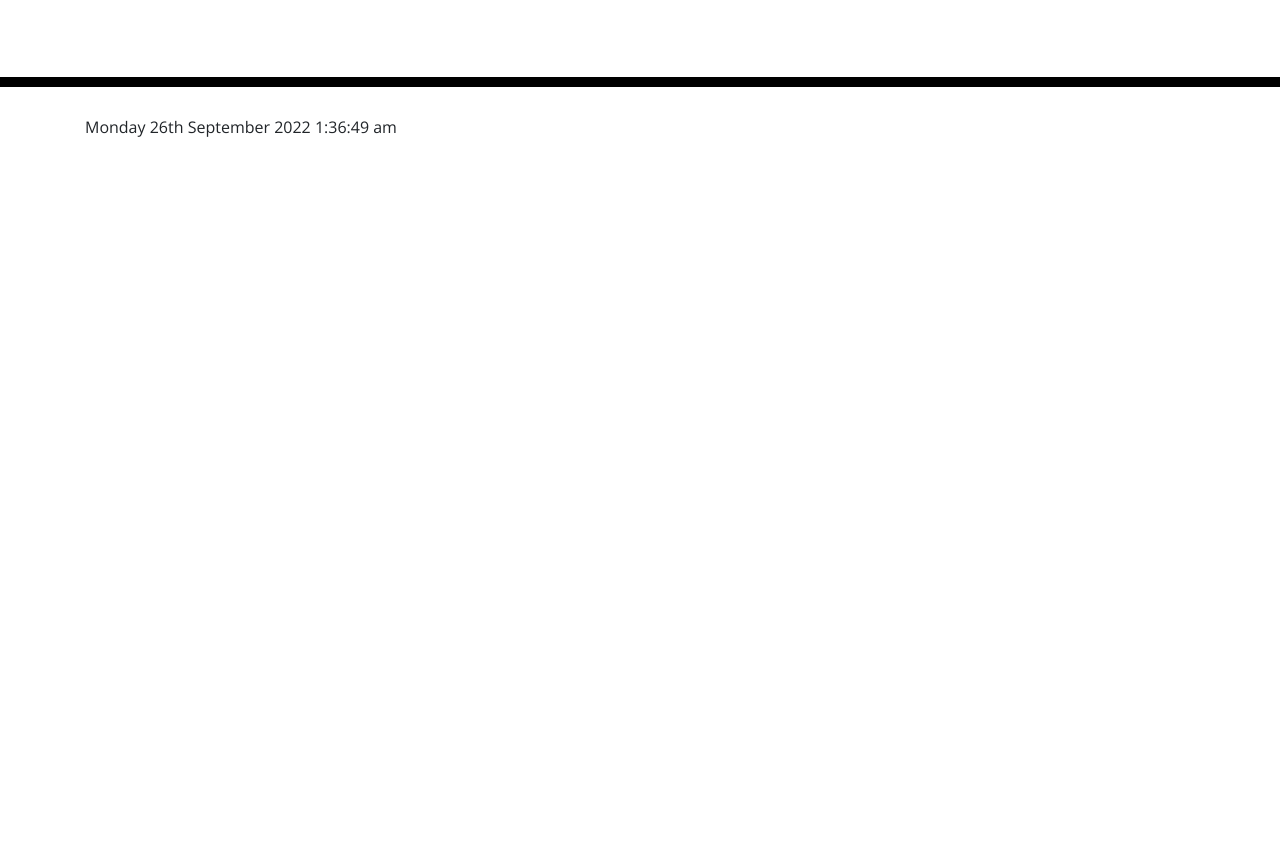
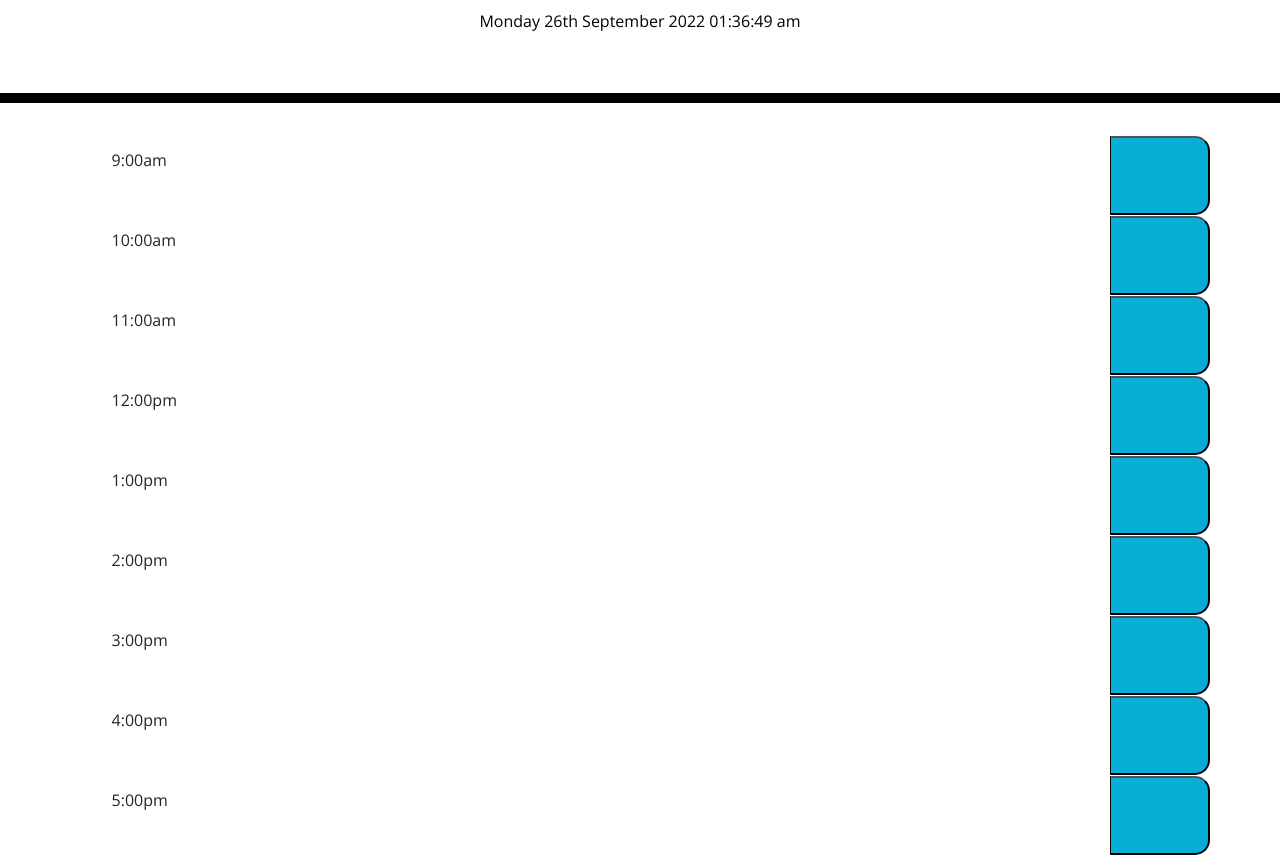
Before and after one commit to rickymoua/cool-workday-scheduler, a plain HTML site: page index.html in a window 1280 px wide. Shown: the part 181-1036 px from the top of the page. Before the commit the page ends 800 px from the top, so only its background shows below. Drawn offline with nearby package versions, Linux system fonts and the light colour scheme; files that its build step writes are made by us from their sources.

Commit message:
id of hours added to html

```diff
--- a/css/style.css
+++ b/css/style.css
@@ -40,6 +40,9 @@ textarea {
   background-color: #ffffff;
   color: #000000;
   border-top: 1px dashed #000000;
+  width: 100px;
+  text-align: center;
+  padding: 20px;
 }
 
 .past {
@@ -63,9 +66,19 @@ textarea {
   border-bottom-right-radius: 15px;
   background-color: #06aed5;
   color: white;
+  width: 100px;
+
 }
 
 .saveBtn i:hover {
-  font-size: 20px;
+  font-size: 40px;
   transition: all 0.3s ease-in-out;
 }
+
+.input-group-text-hour{
+  border: none;
+}
+
+.form-control {
+border: none;
+}
--- a/index.html
+++ b/index.html
@@ -18,7 +18,7 @@
       href="https://fonts.googleapis.com/css?family=Open+Sans&display=swap"
       rel="stylesheet"
     />
-    <link rel="stylesheet" href="style.css" />
+    <link rel="stylesheet" href="./css/style.css" />
     <title>Work Day Scheduler</title>
   </head>
 
@@ -27,11 +27,100 @@
       <h1 class="display-3">Work Day Scheduler</h1>
       <p class="lead">A simple calendar app for scheduling your work day</p>
       <p id="currentDay" class="lead"></p>
+      <span id="time-display">00:00:00</span>
     </header>
+
     <div class="container">
-      <!-- Timeblocks go here -->
-      <span id="time-display">00:00:00</span>
+      <!-- Timeblocks go here 9am -->
+      <div class="row">
+        <div class="input-group">
+        <div class="input-group-addon">
+          <span class="input-group-text-hour">9:00am</span>
+        </div>
+        <textarea class="form-control" aria-label="textarea" id="9am"></textarea>
+        <button type="button" class="saveBtn"><i class="cloud"></i></button>
     </div>
+      </div>
+
+      <div class="row">
+        <div class="input-group">
+        <div class="input-group-addon">
+          <span class="input-group-text-hour">10:00am</span>
+        </div>
+        <textarea class="form-control" aria-label="textarea" id="10am"></textarea>
+        <button type="button" class="saveBtn"><i class="cloud"></i></button>
+    </div>
+      </div>
+
+      <div class="row">
+        <div class="input-group">
+        <div class="input-group-addon">
+          <span class="input-group-text-hour">11:00am</span>
+        </div>
+        <textarea class="form-control" aria-label="textarea" id="11am"></textarea>
+        <button type="button" class="saveBtn"><i class="cloud"></i></button>
+    </div>
+      </div>
+
+      <div class="row">
+        <div class="input-group">
+        <div class="input-group-addon">
+          <span class="input-group-text-hour">12:00pm</span>
+        </div>
+        <textarea class="form-control" aria-label="textarea" id="12pm"></textarea>
+        <button type="button" class="saveBtn"><i class="cloud"></i></button>
+    </div>
+      </div>
+
+      <div class="row">
+        <div class="input-group">
+        <div class="input-group-addon">
+          <span class="input-group-text-hour">1:00pm</span>
+        </div>
+        <textarea class="form-control" aria-label="textarea" id="1pm"></textarea>
+        <button type="button" class="saveBtn"><i class="cloud"></i></button>
+    </div>
+      </div>
+
+      <div class="row">
+        <div class="input-group">
+        <div class="input-group-addon">
+          <span class="input-group-text-hour">2:00pm</span>
+        </div>
+        <textarea class="form-control" aria-label="textarea" id="2pm"></textarea>
+        <button type="button" class="saveBtn"><i class="cloud"></i></button>
+    </div>
+      </div>
+
+      <div class="row">
+        <div class="input-group">
+        <div class="input-group-addon">
+          <span class="input-group-text-hour">3:00pm</span>
+        </div>
+        <textarea class="form-control" aria-label="textarea" id="3pm"></textarea>
+        <button type="button" class="saveBtn"><i class="cloud"></i></button>
+    </div>
+      </div>
+
+      <div class="row">
+        <div class="input-group">
+        <div class="input-group-addon">
+          <span class="input-group-text-hour">4:00pm</span>
+        </div>
+        <textarea class="form-control" aria-label="textarea" id="4pm"></textarea>
+        <button type="button" class="saveBtn"><i class="cloud"></i></button>
+    </div>
+      </div>
+
+      <div class="row">
+        <div class="input-group">
+        <div class="input-group-addon">
+          <span class="input-group-text-hour">5:00pm</span>
+        </div>
+        <textarea class="form-control" aria-label="textarea" id="5pm"></textarea>
+        <button type="button" class="saveBtn"><i class="cloud"></i></button>
+    </div>
+      </div>
 
     <script src="https://cdnjs.cloudflare.com/ajax/libs/jquery/3.2.1/jquery.min.js"></script>
     <script src="https://cdnjs.cloudflare.com/ajax/libs/moment.js/2.24.0/moment.min.js"></script>
--- a/js/script.js
+++ b/js/script.js
@@ -1,5 +1,6 @@
+// Date and time using moment.js
 function date_time() {
-    now = moment().format('dddd Do MMMM YYYY h:mm:ss a');
+    now = moment().format('dddd Do MMMM YYYY hh:mm:ss a');
     document.getElementById('time-display').innerHTML = now;
     setTimeout(function () { date_time(); },
 
```
